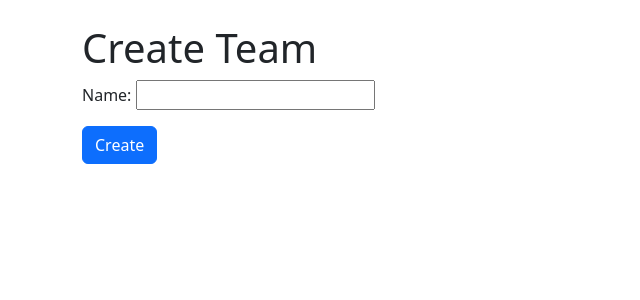
After one commit to prechelt/cuhasc, a Django app: page /create_team in a window 1280 px wide. The commit adds this page. Shown: the top 300 px of the page, without its empty margins (0-640 px from the left). Run offline with Django 5.2, Linux system fonts and the light colour scheme.

Commit message:
views.team_create(), template, url, and link on homepage

```diff
--- a/cuhasc/templates/cuhasc/home.html
+++ b/cuhasc/templates/cuhasc/home.html
@@ -1,5 +1,6 @@
 {% extends "cuhasc/base.html" %}
 
 {% block content %}
-<h1>Hello world</h1>
+<h1>CuHaSc: Culture Handbook for Scrum</h1>
+<a href="{% url 'team_create' %}">Create new team</a>
 {% endblock %}
--- /dev/null
+++ b/cuhasc/templates/cuhasc/team_create.html
@@ -0,0 +1,12 @@
+{% extends "cuhasc/base.html" %}
+
+{% block title %}Create Team{% endblock %}
+
+{% block content %}
+<h1>Create Team</h1>
+<form method="post">
+    {% csrf_token %}
+    {{ form.as_p }}
+    <button type="submit" class="btn btn-primary">Create</button>
+</form>
+{% endblock %}
--- a/cuhasc/urls.py
+++ b/cuhasc/urls.py
@@ -3,4 +3,5 @@ from . import views
 
 urlpatterns = [
     path("", views.home, name="home"),
+    path("create_team", views.team_create, name="team_create"),
 ]
--- a/cuhasc/views.py
+++ b/cuhasc/views.py
@@ -1,5 +1,22 @@
-from django.shortcuts import render
+from django.shortcuts import render, redirect
+from django.http import HttpResponseNotAllowed
+
+from cuhasc.forms import TeamForm
 
 
 def home(request):
     return render(request, "cuhasc/home.html")
+
+
+def team_create(request):
+    if request.method == 'GET':
+        form = TeamForm()
+        return render(request, "cuhasc/team_create.html", {'form': form})
+    elif request.method == 'POST':
+        form = TeamForm(request.POST)
+        if form.is_valid():
+            form.save()
+            return redirect('home')
+        return render(request, "cuhasc/team_create.html", {'form': form})
+    else:
+        return HttpResponseNotAllowed(['GET', 'POST'])
```
